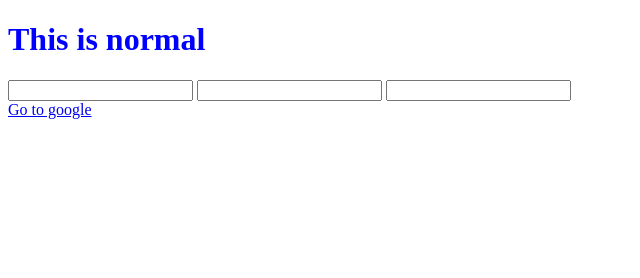
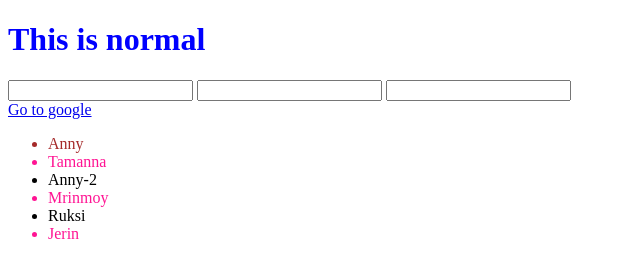
Before and after one commit to Retina04/pseudo, a plain HTML site: page index.html in a window 1280 px wide. Shown: the whole page, without its empty margins (0-640 px from the left). Drawn offline with Linux system fonts and the light colour scheme.

Commit message:
still lot to go

```diff
--- a/index.html
+++ b/index.html
@@ -19,6 +19,15 @@
       a:visited {
         color: blue;
       }
+      li:first-child {
+        color: brown;
+      }
+      li:last-child {
+        color: darkcyan;
+      }
+      li:nth-child(2n) {
+        color: deeppink;
+      }
     </style>
   </head>
   <body>
@@ -28,5 +37,13 @@
     <input type="text" />
     <br />
     <a href="https://www.google.com/">Go to google</a>
+    <ul>
+      <li>Anny</li>
+      <li>Tamanna</li>
+      <li>Anny-2</li>
+      <li>Mrinmoy</li>
+      <li>Ruksi</li>
+      <li>Jerin</li>
+    </ul>
   </body>
 </html>
```
